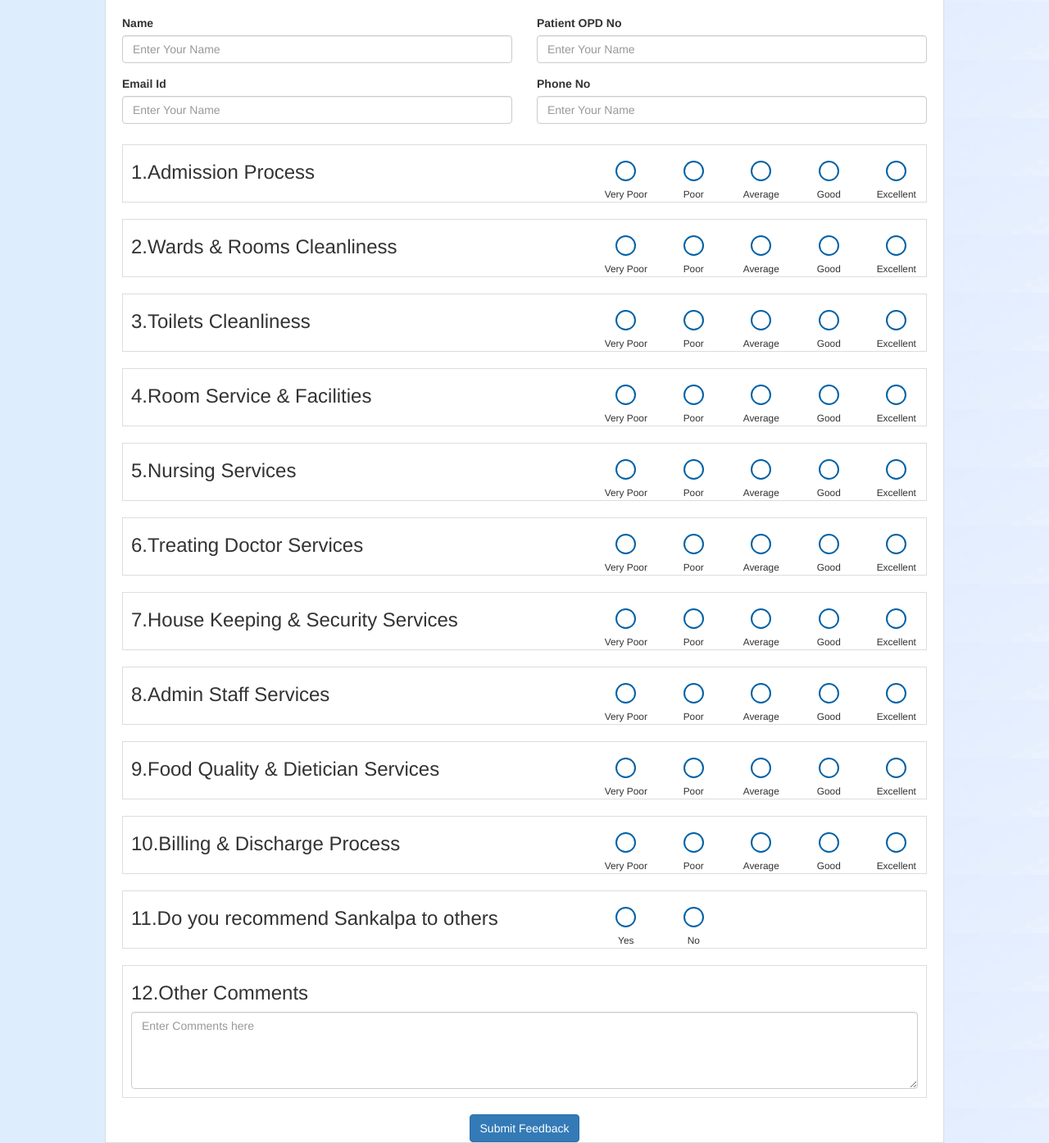
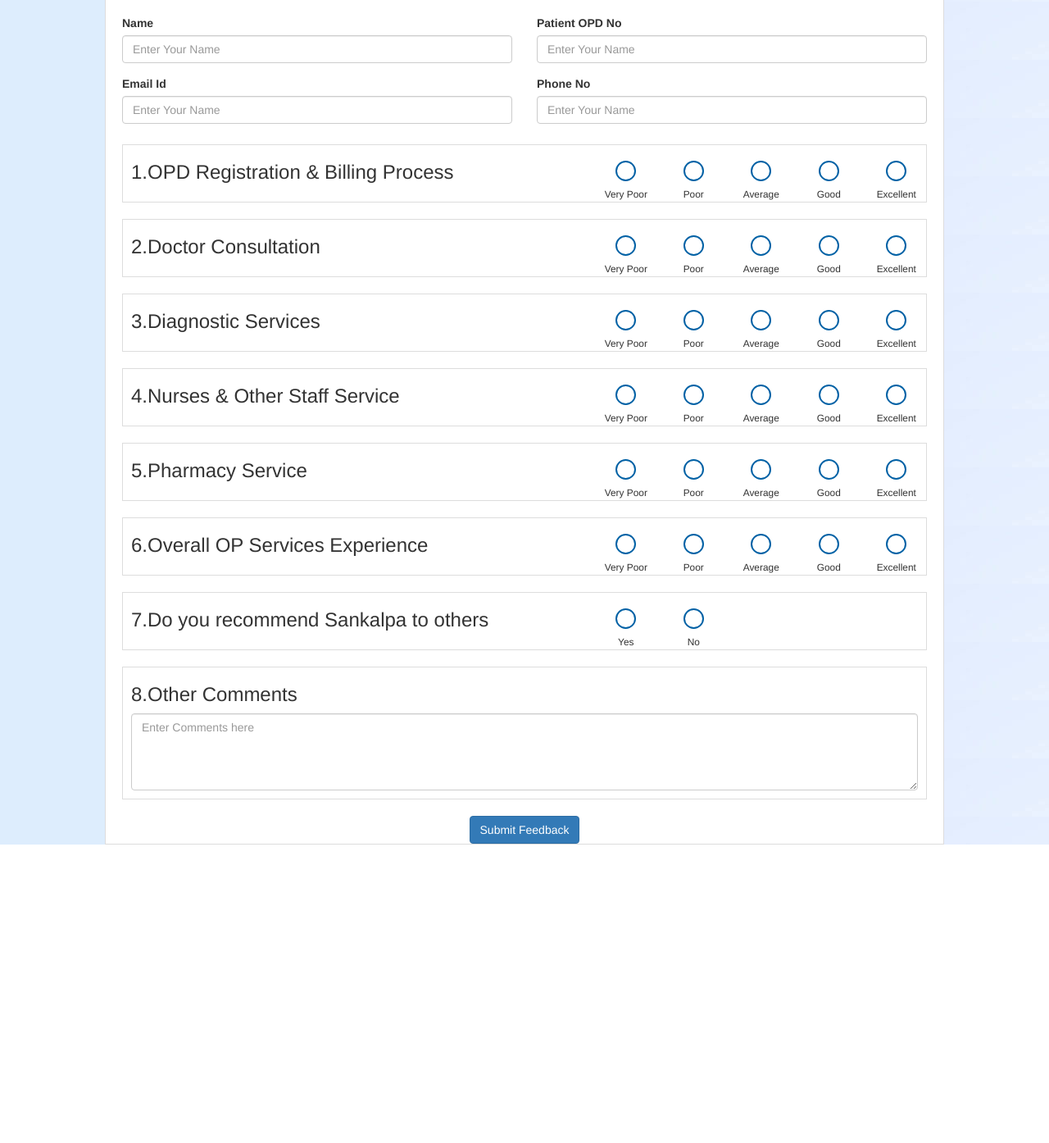
Before and after one commit to vasudevareddyreddem/sankalpa, a CodeIgniter app: the page made by application/views/html/opd.php in a window 1280 px wide. Shown: the part 211-1605 px from the top of the page at 82% size. After the commit the page ends 1241 px from the top, so only its background shows below. Run offline with CodeIgniter, Linux system fonts and the light colour scheme; some libraries are stand-ins or nearby versions.

Commit message:
opd
label changes

```diff
--- a/application/views/html/opd.php
+++ b/application/views/html/opd.php
@@ -145,7 +145,7 @@
 					<div class="card-cust" style="margin-top:10px;">
 						<div class="row">
 						<div class="col-md-7">
-						<h3>1.Admission Process</h3>
+						<h3>1.OPD Registration & Billing Process</h3>
 						</div>
 						<div class="col-md-1 col-xs-3 col-sm-3 text-center">
 							<div class="feed-radio">
@@ -182,7 +182,7 @@
 					<div class="card-cust" style="margin-top:10px;">
 						<div class="row">
 						<div class="col-md-7">
-						<h3>2.Wards & Rooms Cleanliness</h3>
+						<h3>2.Doctor Consultation</h3>
 						</div>
 						<div class="col-md-1 col-xs-3 col-sm-3 text-center">
 							<div class="feed-radio">
@@ -219,7 +219,7 @@
 					<div class="card-cust" style="margin-top:10px;">
 						<div class="row">
 						<div class="col-md-7">
-						<h3>3.Toilets Cleanliness</h3>
+						<h3>3.Diagnostic Services</h3>
 						</div>
 						<div class="col-md-1 col-xs-3 col-sm-3 text-center">
 							<div class="feed-radio">
@@ -256,7 +256,7 @@
 					<div class="card-cust" style="margin-top:10px;">
 						<div class="row">
 						<div class="col-md-7">
-						<h3>4.Room Service & Facilities</h3>
+						<h3>4.Nurses & Other Staff Service</h3>
 						</div>
 						<div class="col-md-1 col-xs-3 col-sm-3 text-center">
 							<div class="feed-radio">
@@ -293,7 +293,7 @@
 					<div class="card-cust" style="margin-top:10px;">
 						<div class="row">
 						<div class="col-md-7">
-						<h3>5.Nursing Services</h3>
+						<h3>5.Pharmacy Service</h3>
 						</div>
 						<div class="col-md-1 col-xs-3 col-sm-3 text-center">
 							<div class="feed-radio">
@@ -330,7 +330,7 @@
 					<div class="card-cust" style="margin-top:10px;">
 						<div class="row">
 						<div class="col-md-7">
-						<h3>6.Treating Doctor Services</h3>
+						<h3>6.Overall OP Services Experience</h3>
 						</div>
 						<div class="col-md-1 col-xs-3 col-sm-3 text-center">
 							<div class="feed-radio">
@@ -364,171 +364,22 @@
 						</div>
 						</div>
 					</div>
-					<div class="card-cust" style="margin-top:10px;">
-						<div class="row">
-						<div class="col-md-7">
-						<h3>7.House Keeping & Security Services</h3>
-						</div>
-						<div class="col-md-1 col-xs-3 col-sm-3 text-center">
-							<div class="feed-radio">
-								<input type="radio"  name="qus7" value="Very Poor" required>
-							</div>
-							<small>Very Poor</small>
-						</div>
-						<div class="col-md-1 col-xs-2 col-sm-2 text-center">
-							<div class="feed-radio">
-								<input type="radio" name="qus7" value="Poor" required>
-							</div>
-							<small>Poor</small>
-						</div>
-						<div class="col-md-1 col-xs-2 col-sm-2 text-center">
-							<div class="feed-radio">
-								<input type="radio" name="qus7" value="Average" required>
-							</div>
-							<small>Average</small>
-						</div>
-						<div class="col-md-1 col-xs-2 col-sm-2 text-center">
-							<div class="feed-radio">
-								<input type="radio" name="qus7" value="Good" required>
-							</div>
-							<small>Good</small>
-						</div>
-						<div class="col-md-1 col-xs-2 col-sm-2 text-center">
-							<div class="feed-radio">
-								<input type="radio"  name="qus7" value="Excellent" required>
-							</div>
-							<small>Excellent</small>
-						</div>
-						</div>
-					</div>
-					<div class="card-cust" style="margin-top:10px;">
-						<div class="row">
-						<div class="col-md-7">
-						<h3>8.Admin Staff Services</h3>
-						</div>
-						<div class="col-md-1 col-xs-3 col-sm-3 text-center">
-							<div class="feed-radio">
-								<input type="radio"  name="qus8" value="Very Poor" required>
-							</div>
-							<small>Very Poor</small>
-						</div>
-						<div class="col-md-1 col-xs-2 col-sm-2 text-center">
-							<div class="feed-radio">
-								<input type="radio" name="qus8" value="Poor" required>
-							</div>
-							<small>Poor</small>
-						</div>
-						<div class="col-md-1 col-xs-2 col-sm-2 text-center">
-							<div class="feed-radio">
-								<input type="radio" name="qus8" value="Average" required>
-							</div>
-							<small>Average</small>
-						</div>
-						<div class="col-md-1 col-xs-2 col-sm-2 text-center">
-							<div class="feed-radio">
-								<input type="radio" name="qus8" value="Good" required>
-							</div>
-							<small>Good</small>
-						</div>
-						<div class="col-md-1 col-xs-2 col-sm-2 text-center">
-							<div class="feed-radio">
-								<input type="radio" name="qus8" value="Excellent" required>
-							</div>
-							<small>Excellent</small>
-						</div>
-						</div>
-					</div>
-					<div class="card-cust" style="margin-top:10px;">
-						<div class="row">
-						<div class="col-md-7">
-						<h3>9.Food Quality & Dietician Services</h3>
-						</div>
-						<div class="col-md-1 col-xs-3 col-sm-3 text-center">
-							<div class="feed-radio">
-								<input type="radio" name="qus9" value="Very Poor" required>
-							</div>
-							<small>Very Poor</small>
-						</div>
-						<div class="col-md-1 col-xs-2 col-sm-2 text-center">
-							<div class="feed-radio">
-								<input type="radio" name="qus9" value="Poor" required>
-							</div>
-							<small>Poor</small>
-						</div>
-						<div class="col-md-1 col-xs-2 col-sm-2 text-center">
-							<div class="feed-radio">
-								<input type="radio" name="qus9" value="Average" required>
-							</div>
-							<small>Average</small>
-						</div>
-						<div class="col-md-1 col-xs-2 col-sm-2 text-center">
-							<div class="feed-radio">
-								<input type="radio" name="qus9" value="Good" required>
-							</div>
-							<small>Good</small>
-						</div>
-						<div class="col-md-1 col-xs-2 col-sm-2 text-center">
-							<div class="feed-radio">
-								<input type="radio" name="qus9" value="Excellent" required>
-							</div>
-							<small>Excellent</small>
-						</div>
-						</div>
-					</div>
-					<div class="card-cust" style="margin-top:10px;">
-						<div class="row">
-						<div class="col-md-7">
-						<h3>10.Billing & Discharge Process</h3>
-						</div>
-						<div class="col-md-1 col-xs-3 col-sm-3 text-center">
-							<div class="feed-radio">
-								<input type="radio" name="qus10" value="Very Poor" required>
-							</div>
-							<small>Very Poor</small>
-						</div>
-						<div class="col-md-1 col-xs-2 col-sm-2 text-center">
-							<div class="feed-radio">
-								<input type="radio" name="qus10" value="Poor" required>
-							</div>
-							<small>Poor</small>
-						</div>
-						<div class="col-md-1 col-xs-2 col-sm-2 text-center">
-							<div class="feed-radio">
-								<input type="radio" name="qus10" value="Average" required>
-							</div>
-							<small>Average</small>
-						</div>
-						<div class="col-md-1 col-xs-2 col-sm-2 text-center">
-							<div class="feed-radio">
-								<input type="radio" name="qus10" value="Good" required>
-							</div>
-							<small>Good</small>
-						</div>
-						<div class="col-md-1 col-xs-2 col-sm-2 text-center">
-							<div class="feed-radio">
-								<input type="radio" name="qus10" value="Excellent" required>
-							</div>
-							<small>Excellent</small>
-						</div>
-						</div>
-					</div>
-
 
 
 					<div class="card-cust" style="margin-top:10px;">
 						<div class="row">
 						<div class="col-md-7">
-						<h3>11.Do you recommend Sankalpa to others</h3>
+						<h3>7.Do you recommend Sankalpa to others</h3>
 						</div>
 						<div class="col-md-1 col-xs-2 col-sm-2 text-center">
 							<div class="feed-radio">
-								<input type="radio" name="qus11" value="Yes" required>
+								<input type="radio" name="qus7" value="Yes" required>
 							</div>
 							<small>Yes</small>
 						</div>
 						<div class="col-md-1 col-xs-2 col-sm-2 text-center">
 							<div class="feed-radio">
-								<input type="radio"  name="qus11" value="No" required>
+								<input type="radio"  name="qus7" value="No" required>
 							</div>
 							<small>No</small>
 						</div>
@@ -537,7 +388,7 @@
 					<div class="card-cust form-group" style="margin-top:10px;padding-bottom:10px;">
 						<div class="row">
 						<div class="col-md-12">
-						<h3>12.Other Comments</h3>
+						<h3>8.Other Comments</h3>
 
 							<textarea class="form-control" name="comment" rows="4" placeholder="Enter Comments here"></textarea>
 						</div>
```
